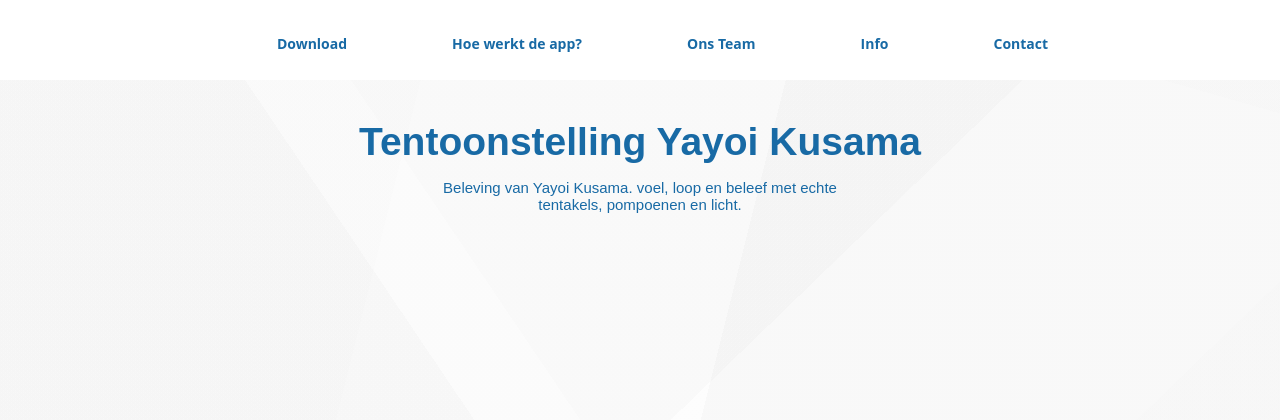
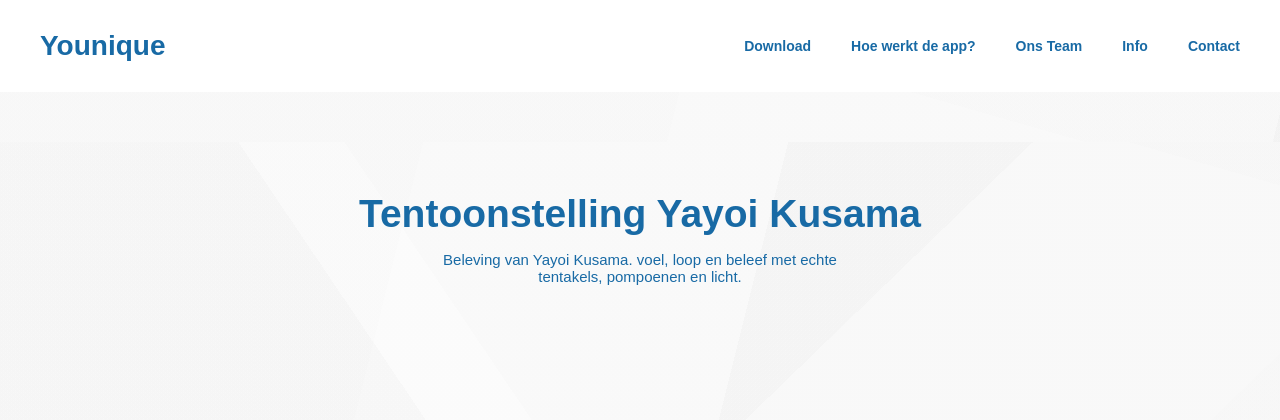
Before and after one commit to JamieVos991/F2M2-Radicale-Kunstspeeltuin, a PHP site: page / in a window 1280 px wide. Shown: the top 420 px of the page. Run offline with PHP 8.4, Linux system fonts and the light colour scheme.

Commit message:
Nieuwe navbar promo website

```diff
--- a/Promo/Index.html
+++ b/Promo/Index.html
@@ -4,40 +4,44 @@
 <head>
     <meta charset="UTF-8">
     <meta name="viewport" content="width=device-width, initial-scale=1">
+    <meta http-equiv="X-UA-Compatible" content="ie=edge">
     <link rel="stylesheet" href="https://cdnjs.cloudflare.com/ajax/libs/font-awesome/4.7.0/css/font-awesome.min.css">
     <title>Radicale kunstspeeltuin Promo</title>
     <link rel="stylesheet" href="Stylesheet/Style.css">
+
+    <script src="https://code.jquery.com/jquery-3.4.1.slim.min.js"
+        integrity="sha256-pasqAKBDmFT4eHoN2ndd6lN370kFiGUFyTiUHWhU7k8=" crossorigin="anonymous"></script>
+    <script>
+        $(function () {
+            $(".toggle").on("click", function () {
+                if ($(".item").hasClass("active")) {
+                    $(".item").removeClass("active");
+                } else {
+                    $(".item").addClass("active");
+                }
+            });
+        });
+    </script>
+
 </head>
 
 <body>
-    <section id="NAVI">
-        <nav class="navbar">
-            <ul class="nav-menu">
-                <li class="nav-item">
-                    <a href="#Download" class="">Download</a>
-                </li>
-                <li class="nav-item">
-                    <a href="#HWDA" class="">Hoe werkt de app?</a>
-                </li>
-                <li class="nav-item">
-                    <a href="#Team" class="">Ons Team</a>
-                </li>
-                <li class="nav-item">
-                    <a href="#Info" class="">Info</a>
-                </li>
-                <li class="nav-item">
-                    <a href="#Contact" class="">Contact</a>
-                </li>
-            </ul>
+    <header id="header">
 
-            <div class="hamburger">
-                <span class="bar"></span>
-                <span class="bar"></span>
-                <span class="bar"></span>
-            </div>
-        </nav>
+    </header>
+    <nav class="navbar">
+        <ul class="menu">
+            <li class="logo"><a href="#">Younique</a></li>
+            <li class="item"><a href="#Download">Download</a></li>
+            <li class="item"><a href="#HWDA">Hoe werkt de app?</a></li>
+            <li class="item"><a href="#Team">Ons Team</a></li>
+            <li class="item"><a href="#Info">Info</a></li>
+            <li class="item"><a href="#Contact">Contact</a></li>
+            </li>
+            <li class="toggle"><span class="bars"></span></li>
+        </ul>
+    </nav>
     </section>
-    <script src="script.js"></script>
 
     <main>
         <section id="Connect">
@@ -48,9 +52,9 @@
 
             </header>
 
-                <p class="DP">
+            <p class="DP">
 
-                </p>
+            </p>
 
 
 
@@ -109,6 +113,9 @@
             </ol>
         </section>
     </main>
+
+    <script src="https://ajax.googleapis.com/ajax/libs/jquery/3.6.0/jquery.min.js"></script>
+    <script src="script.js" type="text/javascript"></script>
 </body>
 
 </html>
--- a/Promo/Stylesheet/Style.css
+++ b/Promo/Stylesheet/Style.css
@@ -29,104 +29,150 @@
 /* Nav */
 
 nav {
+    background: white;
+    padding: 15px 20px;
     top: 0;
     z-index: 9;
   }
 
-li {
-    list-style: none;
+  ul {
+    list-style-type: none;
   }
 
-nav a {
+  a {
     color: #186AA5;
-    padding-left: 45px;
     text-decoration: none;
     font-size: 14px;
-    font-family: 'Open Sans', sans-serif;
-    font-weight: bolder;
+    font-weight: 600;
   }
 
-.navbar {
-    display: flex;
-    justify-content: center;
-    align-items: center;
-    padding: 0 24px;
+  a:hover {
+    text-decoration: underline;
   }
 
-.nav-menu {
-    display: flex;
-    justify-content: center;
-    background: white;
-    align-items: center;
-    gap: 60px;
-    position: fixed;
-    top: 0;
-    width: 100%;
-    height: 80px;
+  .menu li {
+    font-size: 16px;
+    padding: 15px 5px;
   }
 
-.hamburger {
-    display: none;
-    margin-right: -15px;
-    cursor: pointer;
-    margin-top: 80px;
-    position: fixed;
+  .menu li a {
+      display: block;
+
   }
 
-.bar {
-    display: block;
-    width: 30px;
-    height: 4px;
-    margin: 5px auto;
-    -webkit-transition: all 0.3s ease-in-out;
-    transition: all 0.3s ease-in-out;
-    background-color: #186AA5;
-    border-radius: 4px;
+  .logo a {
+    font-size: 28px;
   }
 
-@media (max-width: 861px){
+  .button.secondary {
+    border-bottom: 1px #444 solid;
+  }
 
-    .hamburger {
+  /* Mobile menu */
+
+  .menu {
+    display: flex;
+    flex-wrap: wrap;
+    justify-content: space-between;
+    align-items: center;
+  }
+
+  .toggle {
+      order: 1;
+  }
+
+  .item.button {
+      order: 2;
+  }
+
+  .item {
+      width: 100%;
+      text-align: center;
+      order: 3;
+      display: none;
+  }
+
+  .item.active {
       display: block;
   }
 
-    .hamburger.active .bar:nth-child(2){
-        opacity: 0;
+  .toggle {
+    cursor: pointer;
+
   }
 
-    .hamburger.active .bar:nth-child(1){
-        transform: translateY(10px) rotate(45deg);
+  .bars {
+      background: #186AA5;
+      display: inline-block;
+      height: 2px;
+      position: relative;
+      width: 18px;
   }
 
-    .hamburger.active .bar:nth-child(3){
-        transform: translateY(-8px) rotate(-45deg);
+  .bars::before, .bars::after {
+    background:#186AA5;
+    display: inline-block;
+    content: "";
+    height: 2px;
+    position: absolute;
+    width: 18px;
   }
 
-    .nav-menu {
-        position: fixed;
-        left: -100%;
-        top: 70px;
-        gap: 0;
-        height: 320px;
-        flex-direction: column;
-        background-color: #186AA5;
-        width: 100%;
-        text-align: center;
-        transition: 0.3s;
+  .bars::before {
+      top: 6px;
   }
 
-    .nav-item {
-        margin: 16px 0;
-        margin-left: -25px;
-        display: flex;
+  .bars::after {
+    top: -6px;
 }
 
-    .nav-menu.active {
-        left: 0;
+.fixed {
+    position: sticky;
+    z-index: 20;
 }
 
-    nav a {
-        color: white;
+@Media all and (min-width: 468px){
+
+    .menu {
+        justify-content: center;
+    }
+
+    .logo {
+        flex: 1;
+    }
+
+    .item.button {
+        width: auto;
+        order: 1;
+        display: block;
+    }
+
+    .toggle {
+        order: 2;
+    }
+}
+
+@media all and (min-width: 768px) {
+
+    .item {
+        display: block;
+        width: auto;
+    }
+
+    .toggle {
+        display: none;
+    }
+
+    .logo {
+        order: 0;
+    }
+
+    .item {
+        order: 1;
+    }
+
+    .menu li{
+        padding: 15px 20px;
     }
 }
 
--- a/Promo/script.js
+++ b/Promo/script.js
@@ -1,7 +1,9 @@
-const hamburger = document.querySelector(".hamburger");
-const navMenu = document.querySelector(".nav-menu");
+var height = $('#header').height();
 
-hamburger.addEventListener("click", () => {
-    hamburger.classList.toggle("active");
-    navMenu.classList.toggle("active");
-})
+$ (window).scroll(function () {
+    if($(this).scrollTop() > height) {
+        $( '.navbar' ) .addClass('fixed');
+    } else {
+        $( '.navbar' ).removeClass('fixed');
+    }
+});
```
Lines whose indentation alone changed are shown as unchanged.
